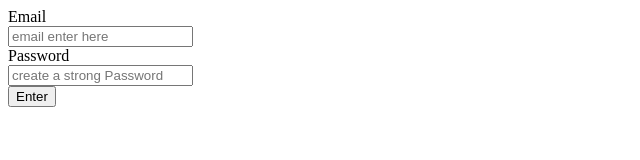
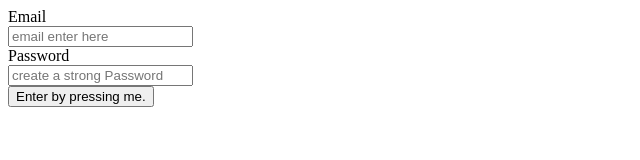
Before and after one commit to Ashar-create/digi-skill, a plain HTML site: page login.html in a window 1280 px wide. Shown: the whole page, without its empty margins (0-640 px from the left). Drawn offline with Linux system fonts and the light colour scheme.

Commit message:
change button name

```diff
--- a/login.html
+++ b/login.html
@@ -13,7 +13,7 @@
       <label for="">Password</label><br>
       <input type="text" placeholder="create a strong Password"><br>
 
-      <button>Enter</button>
+      <button>Enter by pressing me.</button>
     </form>
 </body>
 </html>
```
